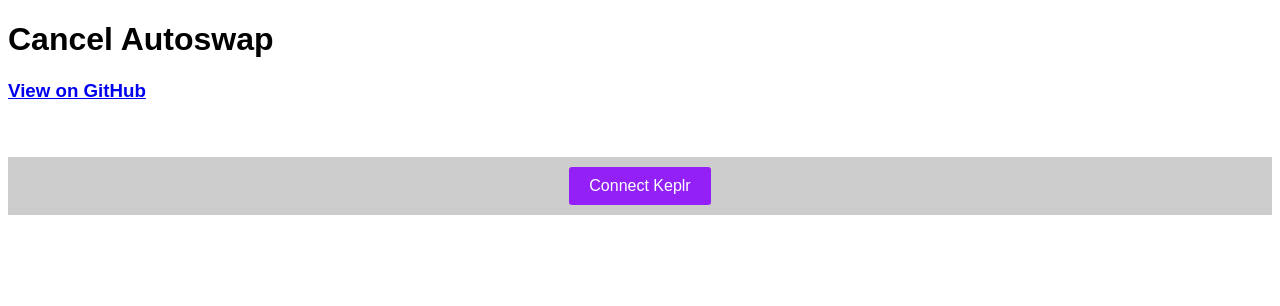
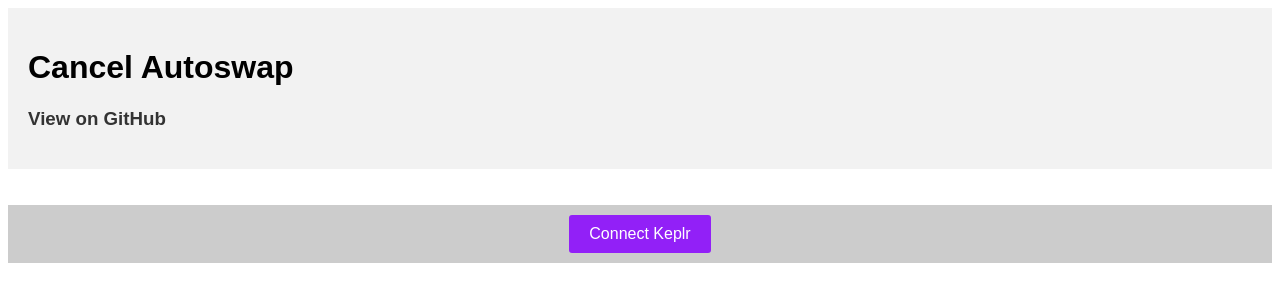
Before and after one commit to Cordtus/autoswap-cancel-orders, a website with bundled scripts: page src/index.html in a window 1280 px wide. Built offline with nearby package versions, Linux system fonts and the light colour scheme; what osmojs would draw is missing.

Commit message:
better styles

```diff
--- a/src/styles/style.css
+++ b/src/styles/style.css
@@ -1,17 +1,32 @@
 * {
-  font-family: sans-serif;
+  font-family: "Arial", sans-serif;
 }
 
 .hidden {
   display: none !important;
 }
+
+header {
+  padding: 20px;
+  background-color: #f2f2f2;
+}
+
+header a {
+  color: #333;
+  text-decoration: none;
+}
+
+header a:hover {
+  text-decoration: underline;
+}
 .orders {
   display: flex;
   flex-wrap: wrap;
   justify-content: space-between;
+  box-shadow: 0 2px 4px rgba(0, 0, 0, 0.1);
 }
 .order {
-  border: 1px solid #ccc;
+  border: 1px solid #2f2f2f;
   margin: 10px;
   padding: 10px;
   width: calc(33% - 20px);
@@ -54,7 +69,6 @@
   align-items: center;
   margin-bottom: 20px;
 }
-
 .container > div {
   margin: 10px;
 }
```
Also changed, not shown: src/index.html (+1 -2 lines).
